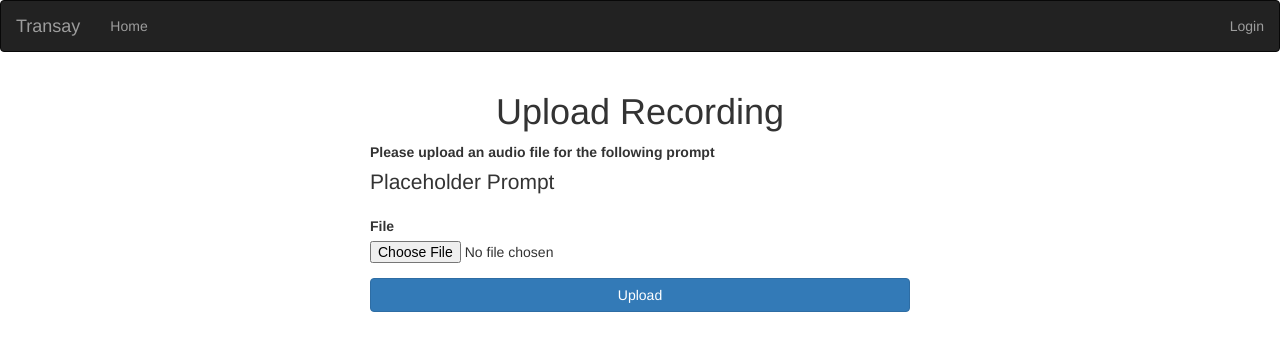
After one commit to rishihot55/transcriber-qualification, a Flask app: template app/templates/hit/preview/recording.html in a window 1280 px wide. The commit adds this page. Shown: the top 351 px of the page. Run offline with Flask 2, Linux system fonts and the light colour scheme; the template is opened without the code that fills it, so the values that code supplies are empty; some libraries are stand-ins or nearby versions.

Commit message:
Add directory for hit files Fix directory path for recordings

```diff
--- a/app/templates/hit/management.html
+++ b/app/templates/hit/management.html
@@ -2,10 +2,10 @@
 
 {% block content %}
 <h1>HIT Management</h1>
-{% include "hit/management.transcript.html" %}
-{% include "hit/management.recording.html" %}
+{% include "hit/management/transcript.html" %}
+{% include "hit/management/recording.html" %}
 {% endblock %}
 
 {% block scripts %}
-
+<script type="text/javascript" src="/js/hit/management.js"></script>
 {% endblock %}
--- /dev/null
+++ b/app/templates/hit/preview/recording.html
@@ -0,0 +1,20 @@
+{% extends "base.html" %}
+
+{% block content %}
+<h1 class="text-center">Upload Recording</h1>
+<div class="col-md-6 col-md-offset-3">
+	<div class="form-group">
+		<label for="prompt">Please upload an audio file for the following prompt</label>
+		<p class="lead" id="prompt-text">Placeholder Prompt</p>
+	</div>
+	<div class="form-group">
+		<label>File</label>
+			<input type="file" name="recording" id="recording">
+	</div>
+	<button type="submit" class="btn btn-primary btn-block">Upload</button>
+</div>
+{% endblock %}
+
+{% block scripts %}
+
+{% endblock %}
--- a/app/templates/hit/preview_transcript.html
+++ b/app/templates/hit/preview/transcript.html
@@ -25,5 +25,5 @@
 {% endblock %}
 
 {% block scripts %}
-<script type="text/javascript" src="/js/hit.transcript.preview.js"></script>
+<script type="text/javascript" src="/js/hit/preview/transcript.js"></script>
 {% endblock %}
--- a/app/templates/hit/transcript.html
+++ b/app/templates/hit/transcript.html
@@ -28,5 +28,5 @@
 {% endblock %}
 
 {% block scripts %}
-<script src="/js/hit.transcript.js"></script>
+<script src="/js/hit/transcript.js"></script>
 {% endblock %}
```
Also changed, not shown: app/helpers/data.py (+3 -4 lines), app/resources/js/hit/management.js (added), app/resources/js/hit/preview/transcript.js (renamed from app/resources/js/hit.transcript.preview.js), app/resources/js/hit/transcript.js (renamed from app/resources/js/hit.transcript.js), app/templates/hit/management/recording.html (renamed from app/templates/hit/management.recording.html), app/templates/hit/management/transcript.html (renamed from app/templates/hit/management.transcript.html).
